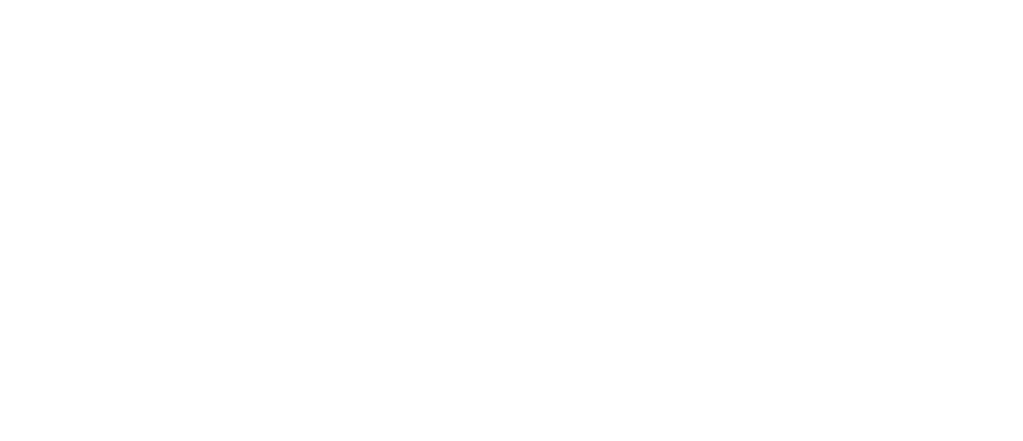
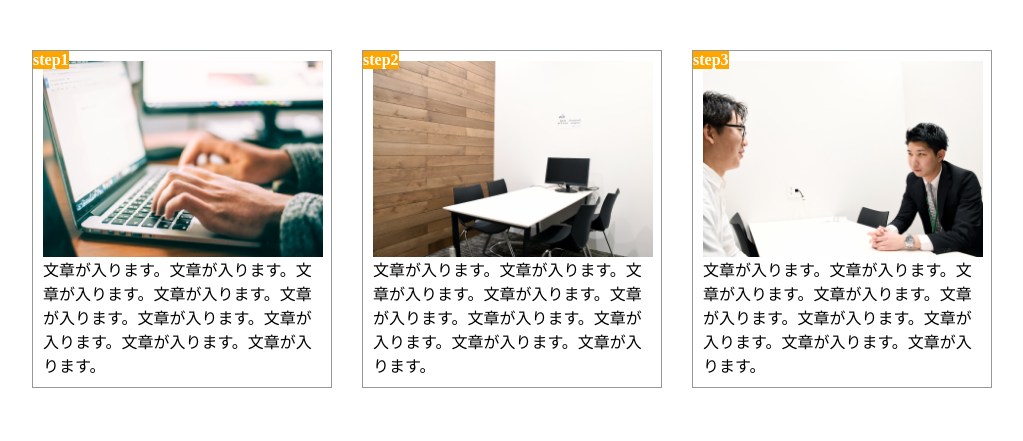
Before and after one commit to nlllllly/1-9_html-css, a plain HTML site: page index.html in a window 1280 px wide. Shown: the whole page, without its empty margins (128-1151 px from the left). Drawn offline with Linux system fonts and the light colour scheme.

Commit message:
[finish] 1-9

```diff
--- a/index.html
+++ b/index.html
@@ -8,6 +8,33 @@
 <body>
     <header></header>
 
+    <div class="container">
+        <div class="contents">
+            <h4>step1</h4>
+            <div class="flow">
+                <img src="img/flow01.png" alt="flow1">
+                <p>文章が入ります。文章が入ります。文章が入ります。文章が入ります。文章が入ります。文章が入ります。文章が入ります。文章が入ります。文章が入ります。</p>
+            </div>
+        </div>
+
+        <div class="contents">
+            <h4>step2</h4>
+            <div class="flow">
+                <img src="img/flow02.png" alt="flow2">
+                <p>文章が入ります。文章が入ります。文章が入ります。文章が入ります。文章が入ります。文章が入ります。文章が入ります。文章が入ります。文章が入ります。</p>
+            </div>
+        </div>
+
+        <div class="contents">
+            <h4>step3</h4>
+            <div class="flow">
+                <img src="img/flow03.png" alt="flow3">
+                <p>文章が入ります。文章が入ります。文章が入ります。文章が入ります。文章が入ります。文章が入ります。文章が入ります。文章が入ります。文章が入ります。</p>
+            </div>
+        </div>
+    </div>
+
+
     <footer></footer>
 </body>
 </html>
--- a/style.css
+++ b/style.css
@@ -0,0 +1,41 @@
+* {
+    margin: 0;
+    padding: 0;
+    box-sizing: border-box;
+}
+
+.container {
+    width: 960px;
+    padding: 50px 0;
+    margin: 0 auto;
+    font-size: 0px;
+}
+
+.container img {
+    width: 280px;
+}
+
+.contents {
+    width: 300px;
+    display: inline-block;
+    position: relative;
+    border: 1px solid #979797;
+}
+
+.contents h4 {
+    font-size: 16px;
+    color: #fff;
+    background: orange;
+    position: absolute;
+}
+
+.contents:nth-child(2) {
+    margin: 0 30px;
+}
+
+.flow {
+    margin: 10px;
+}
+.flow p {
+    font-size: 16px;
+}
```
